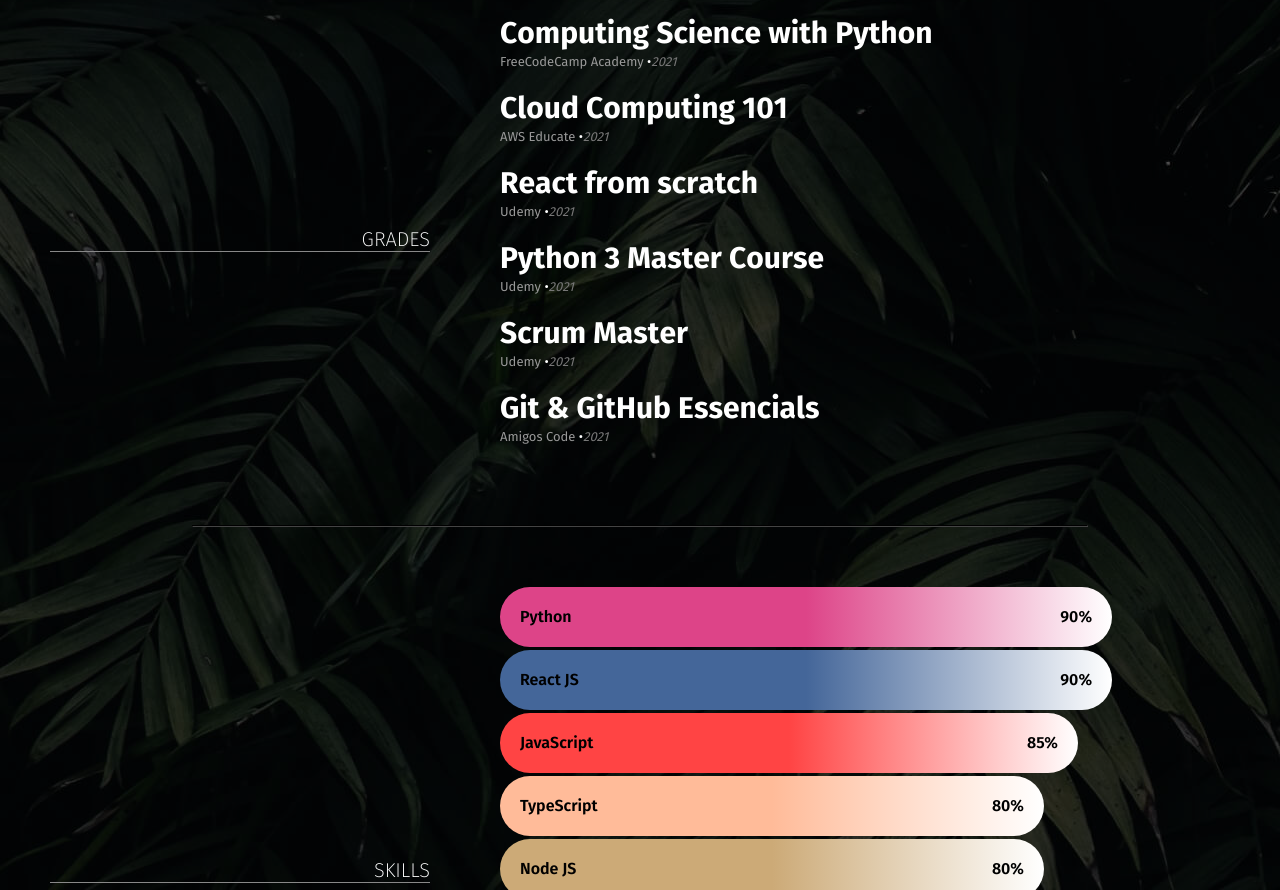
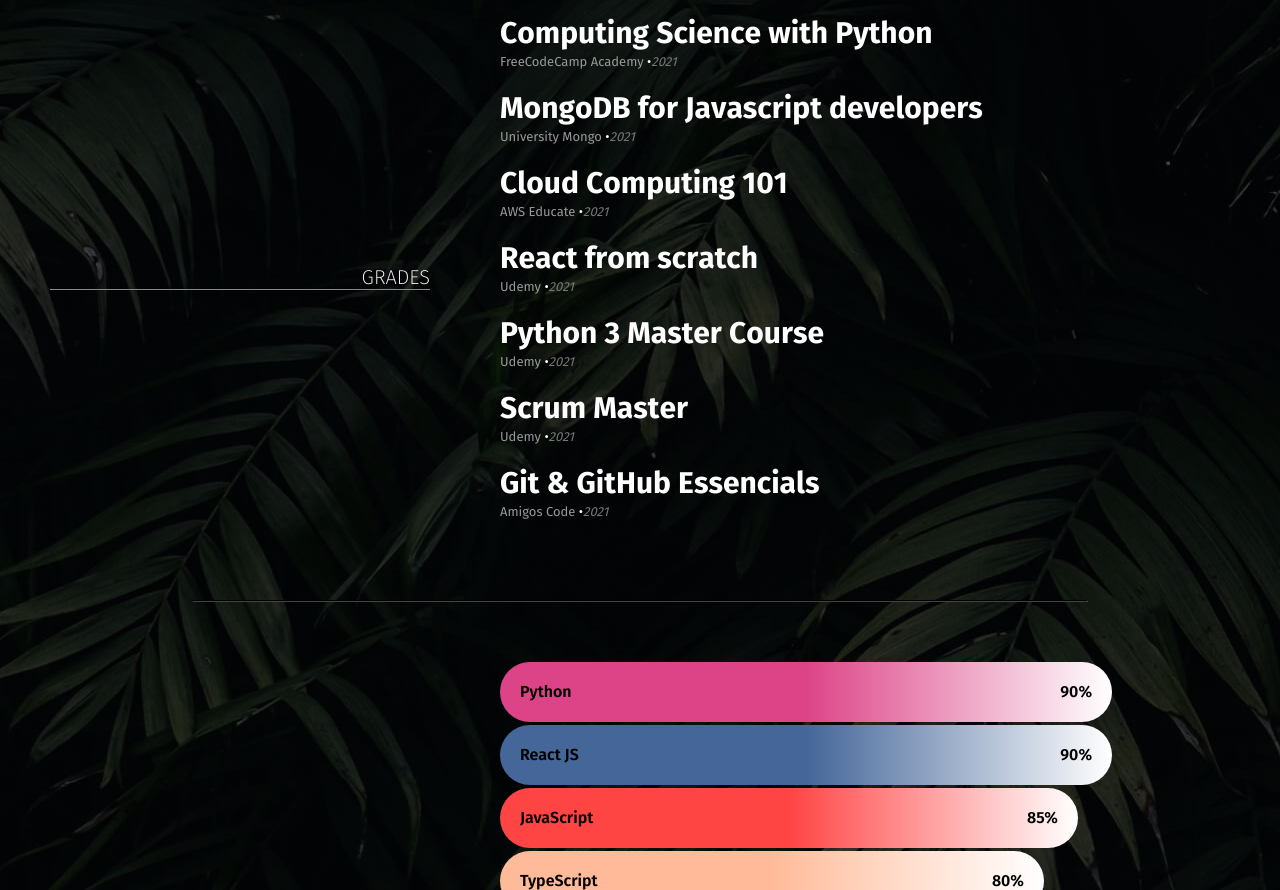
Before and after one commit to Samuelprograms/portfolio, a React (Create React App) app: page / in a window 1280 px wide. Shown: the part 2260-3150 px from the top of the page. Built offline with nearby package versions, Linux system fonts and the light colour scheme.

Commit message:
version 1.0

```diff
--- a/src/Data.js
+++ b/src/Data.js
@@ -70,6 +70,11 @@
         graduated: "2021",
       },
 
+      {
+        school: "University Mongo",
+        degree: "MongoDB for Javascript developers",
+        graduated: "2021",
+      },
       {
         school: "AWS Educate",
         degree: "Cloud Computing 101",
```
